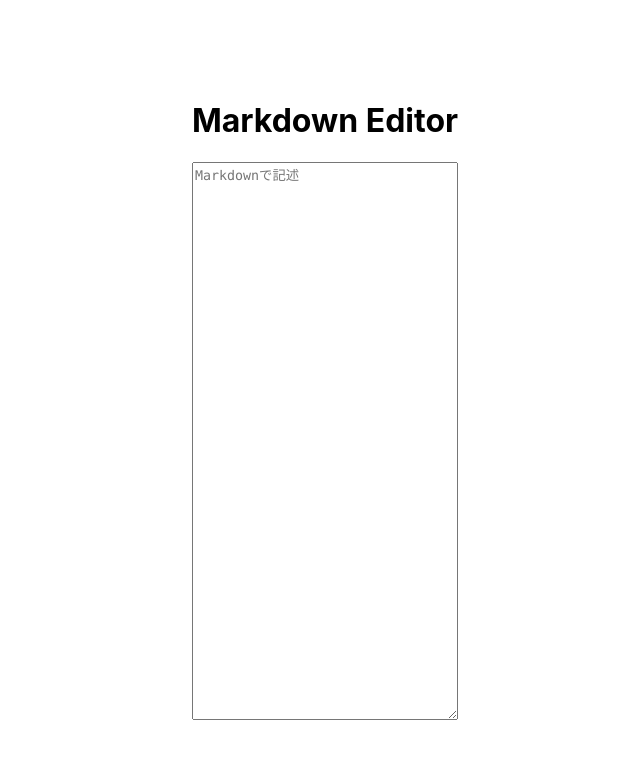
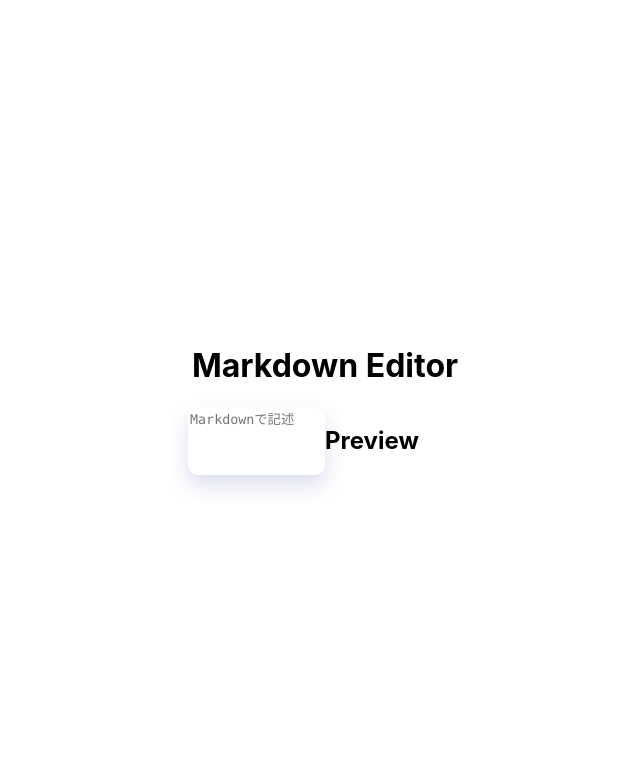
Before and after one commit to yn4k4nishi/md-editor, a Next.js app: page /editor in a window 1280 px wide. Shown: the top 758 px of the page, without its empty margins (315-955 px from the left). Built offline with nearby package versions, Linux system fonts and the light colour scheme.

Commit message:
:+1: Update : 2つ横並びに

```diff
--- a/pages/editor/index.tsx
+++ b/pages/editor/index.tsx
@@ -12,6 +12,7 @@ export default function Editor(){
             </Head>
             <main className={styles.main}>
                 <h1 className={styles.title}>Markdown Editor</h1>
+                <dev className={styles.flex}>
                     <textarea
                     name="md"
                     id="md"
@@ -20,6 +21,8 @@ export default function Editor(){
                     //   value={markdown}
                     //   onChange={setData}
                     ></textarea>
+                    <h2>Preview</h2>
+                </dev>
             </main>
         </div>
     )
--- a/styles/Editor.module.css
+++ b/styles/Editor.module.css
@@ -18,10 +18,19 @@
   }
 
   .mdform {
-    width: 100%;
+    width: 50%;
     height: 100%;
+    resize: none;
     font-family: Menlo, Monaco, Lucida Console, Liberation Mono, DejaVu Sans Mono,
     Bitstream Vera Sans Mono, Courier New, monospace;
+    border: none;
+    border-radius: 10px;
+    box-shadow: 0 10px 20px rgb(75 87 169 / 20%);
+    box-sizing: inherit;
+  }
+
+  .flex {
+    display: flex;
   }
 
   .footer {
```
Lines whose indentation alone changed are shown as unchanged.
